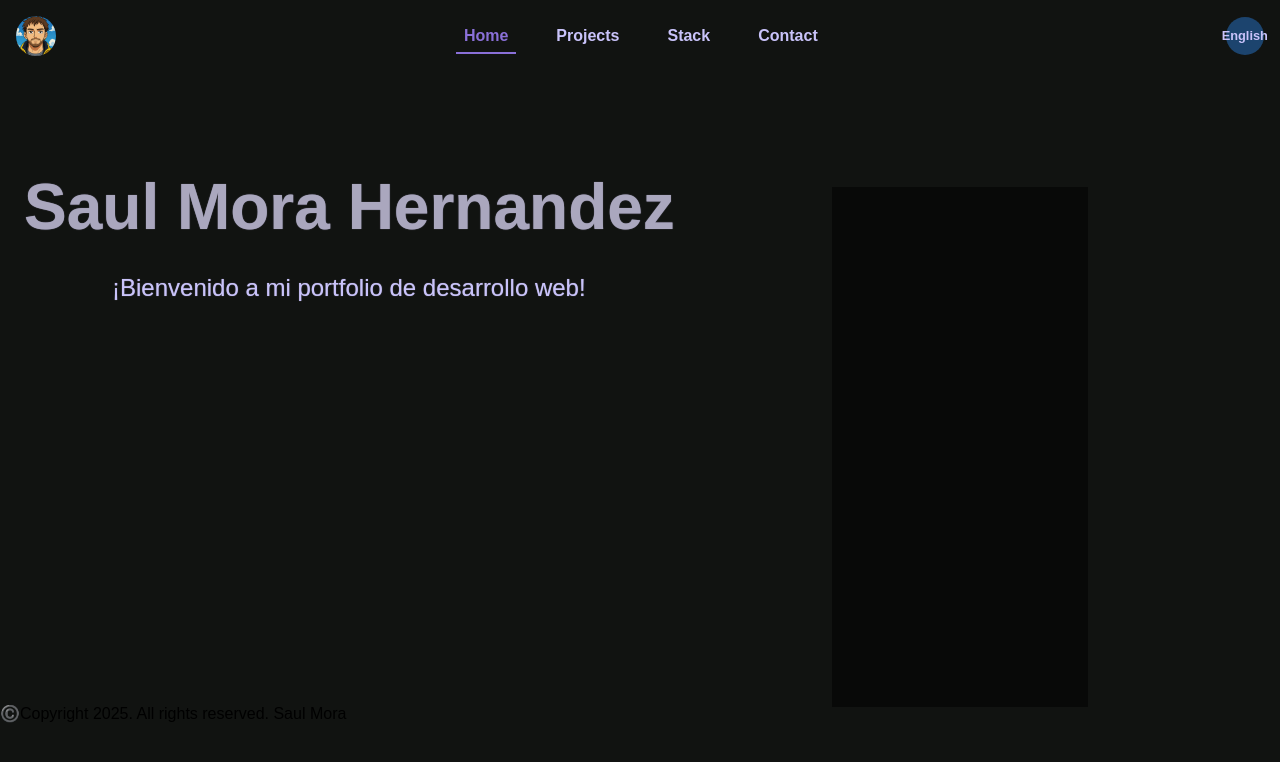
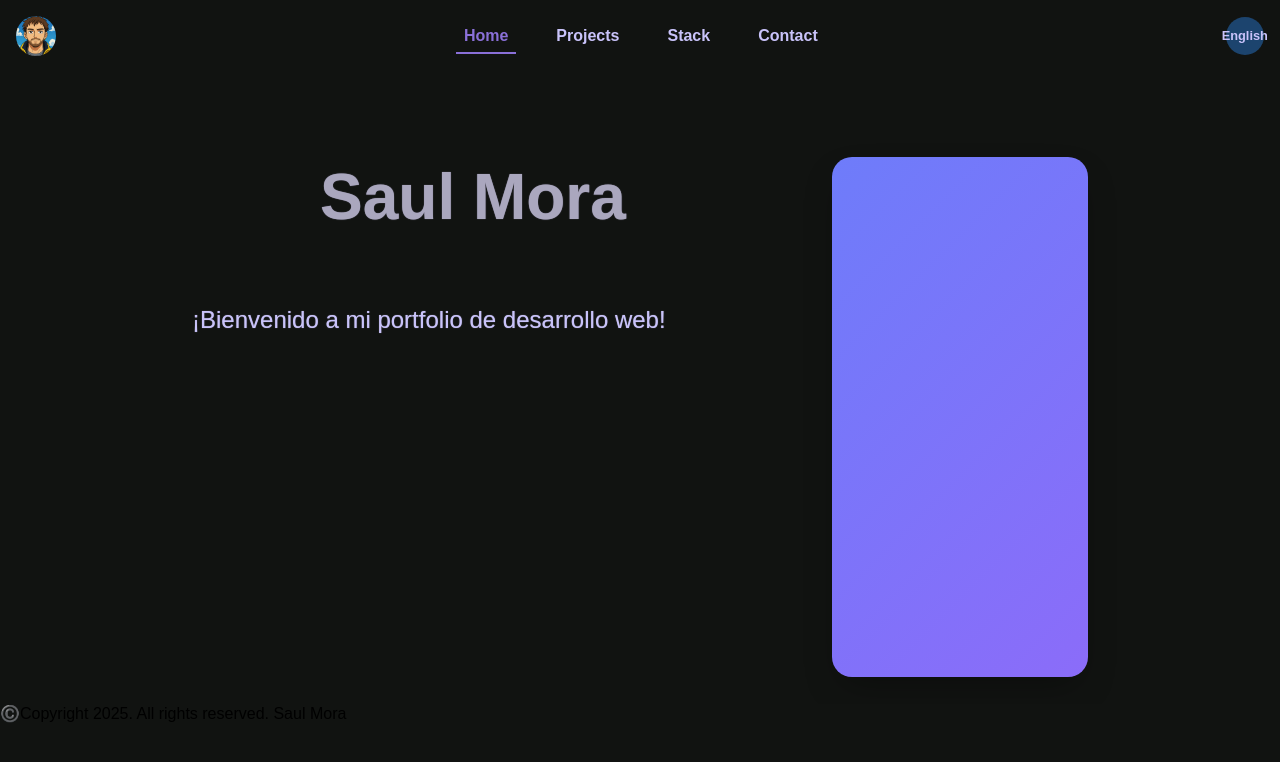
Before and after one commit to saulm96/portfolio-web, a React (Vite) app: page / in a window 1280 px wide. Shown: the top 762 px of the page. Built offline with nearby package versions, Linux system fonts and the light colour scheme.

Commit message:
Started working in the reveal animation for the landing page

```diff
--- a/src/locales/es.json
+++ b/src/locales/es.json
@@ -1,5 +1,5 @@
 {
-  "app_title": "Saul Mora Hernandez",
+  "app_title": "Saul Mora",
   "welcome_text": "¡Bienvenido a mi portfolio de desarrollo web!",
   "button_submit": "Enviar",
   "error_message": "Ha ocurrido un error."
--- a/src/pages/home/HomePage.css
+++ b/src/pages/home/HomePage.css
@@ -1,15 +1,24 @@
 .home-page-content-wraper{
     position: relative;
-    height: 76vh;
+    min-height: 76vh;
     width: 100%;
+
+    display: flex;
+    flex-direction: column;
+    align-items: left;
+
+
+    perspective: 1500px;
+    overflow: hidden;
 }
 
 .home-page-title{
+    width: auto;
+    transform: translateX(25%);
     font-size: 4em;
     color: #aaa7be;
     text-shadow: 0px 0px 1px #8b87a3;
-    margin: 3rem 1.5rem 0.5rem 1.5rem;
-    transform: translate(0, 100%);
+    margin-top: 1em;
 
 }
 
@@ -17,5 +26,7 @@
     font-size: 1.5em;
     color: #c9c3fa;
     text-shadow: 0px 0px 1px #8b87a3;
-    margin: 6.5rem 1.5rem 0.5rem 7rem;
+    margin-top: 3em;
+    transform: translateX(15%);
+
 }
--- a/src/pages/home/HomePage.tsx
+++ b/src/pages/home/HomePage.tsx
@@ -1,4 +1,7 @@
 import { useTranslation } from "../../hooks/useTranslations";
+
+import { useEffect } from "react";
+import {useMotionValue} from "framer-motion";
 
 import AnimatedBGReveal from "./components/AnimatedBGReveal";
 
@@ -7,11 +10,34 @@ import "./HomePage.css";
 const HomePage: React.FC = () => {
     const { t } = useTranslation();
 
+    //Motion values to store mouse coordinates, relative to viewport center.
+    const mouseX = useMotionValue(0);
+    const mouseY = useMotionValue(0);
+
+    useEffect(() => {
+        const handleMouseMoveWindow = (event: MouseEvent) => {
+            const xRelativeToCenter = event.clientX - window.innerWidth / 2;
+            const yRelativeToCenter = event.clientY - window.innerHeight / 2;
+
+            mouseX.set(xRelativeToCenter);
+            mouseY.set(yRelativeToCenter);
+        };
+        //Add global mousemove event listener on window
+        window.addEventListener("mousemove", handleMouseMoveWindow);
+
+        //cleanup listener on component unmount.
+        return () => {
+            window.removeEventListener("mousemove", handleMouseMoveWindow);
+
+        }
+    }, [mouseX, mouseY]); //Dependencies for the effect.
+
     return (
-        <div className="home-page-content-wraper">
+               <div className="home-page-content-wraper">
             <h1 className="home-page-title">{t("app_title")}</h1>
             <p className="home-page-welcome-text">{t("welcome_text")}</p>
-            <AnimatedBGReveal />
+            {/* Pass mouse MotionValues as props to the animated component. */}
+            <AnimatedBGReveal mouseX={mouseX} mouseY={mouseY} />
         </div>
     );
 }
--- a/src/pages/home/components/AnimatedBGReveal.css
+++ b/src/pages/home/components/AnimatedBGReveal.css
@@ -1,9 +1,23 @@
-.animated-bg-reveal{
-    position: absolute;
-    top: 15%;
-    left: 65%;
-    width: 20%;
-    height: 65vh;
-    background-color: rgba(0, 0, 0, 0.5);
-    z-index: 1;
+
+.animated-bg-reveal {
+  position: absolute;
+  top: 10%;
+  left: 65%;
+  width: 20%;
+  height: 65vh;
+  background: linear-gradient(
+    135deg,
+    #6e7cfa,
+    #8b6cf9
+  );
+  border-radius: 20px;
+  display: flex;
+  justify-content: center;
+  align-items: center;
+  color: white;
+  font-size: 1.1em;
+  box-shadow: 0px 15px 35px -10px rgba(0, 0, 0, 0.35);
+
+  transform-style: preserve-3d;
+
 }
--- a/src/pages/home/components/AnimatedBGReveal.tsx
+++ b/src/pages/home/components/AnimatedBGReveal.tsx
@@ -1,6 +1,49 @@
+import { motion, useTransform, MotionValue } from 'framer-motion';
+
 import "./AnimatedBGReveal.css";
-const AnimatedBGReveal: React.FC = () => {
-  return <div className="animated-bg-reveal"></div>;
+
+interface AnimatedBGRevealProps {
+  mouseX: MotionValue<number>; // MotionValue for mouse X coordinate (from parent)
+  mouseY: MotionValue<number>; // MotionValue for mouse Y coordinate (from parent)
+}
+
+/**
+ * AnimatedBGReveal component. This component takes two MotionValue objects from the parent,
+ * mouseX and mouseY, representing the mouse position relative to the viewport center.
+ * It then maps these values to rotation and translation values, and applies them to its
+ * own style. The component is meant to be used as a direct child of the AnimatedBG
+ * component, and will reveal a background image when the mouse is moved near the
+ * component.
+ *
+ * @prop {MotionValue<number>} mouseX - Mouse position relative to viewport center on X axis.
+ * @prop {MotionValue<number>} mouseY - Mouse position relative to viewport center on Y axis.
+ * @return {React.ReactElement} - A styled div with motion properties.
+ */
+const AnimatedBGReveal: React.FC<AnimatedBGRevealProps> = ({ mouseX, mouseY }) => {
+  // Input range for transformations, based on viewport dimensions.
+  // Assumes mouseX/mouseY from parent are relative to viewport center.
+  const inputSpanX = typeof window !== 'undefined' ? window.innerWidth / 2 : 600;
+  const inputSpanY = typeof window !== 'undefined' ? window.innerHeight / 2 : 400;
+
+  // Map mouse positions to rotation and translation values.
+  const rotateY = useTransform(mouseX, [-inputSpanX, inputSpanX], [-10, 10]); // Max ±10deg rotation
+  const rotateX = useTransform(mouseY, [-inputSpanY, inputSpanY], [10, -10]);  // Max ±10deg rotation
+
+  const translateX = useTransform(mouseX, [-inputSpanX, inputSpanX], [-15, 15]); // Max ±15px translation
+  const translateY = useTransform(mouseY, [-inputSpanY, inputSpanY], [-15, 15]); // Max ±15px translation
+
+  return (
+    <motion.div
+      className="animated-bg-reveal"
+      style={{
+        x: translateX,
+        y: translateY,
+        rotateX: rotateX,
+        rotateY: rotateY,
+      }}
+      transition={{ type: 'spring', stiffness: 180, damping: 20, mass: 0.7 }}
+    />
+  );
 };
 
 export default AnimatedBGReveal;
```
